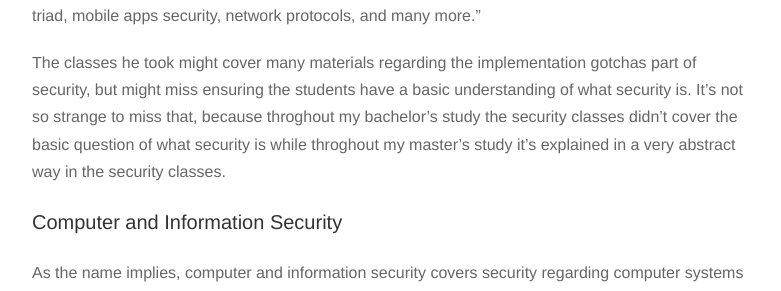
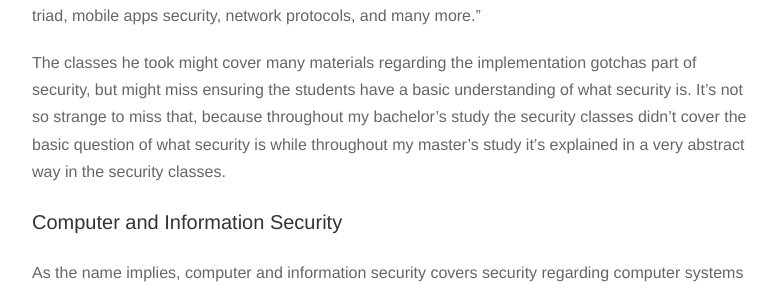
Before and after one commit to sdsdkkk/sdsdkkk.github.io, a Jekyll site: the page built from _posts/2018-05-05-thinking-about-security.markdown, in a window 1280 px wide and 900 px high, scrolled down 303 px. Shown: the part 206-497 px from the top of the window, without its empty margins (248-1029 px from the left). Built offline with Jekyll 4.4.1, drawn with Linux system fonts in a browser that asks for light colours; nearby versions of some CDN libraries; comment, search, counter and statistics services are not loaded.

Commit message:
Fix more typo

```diff
--- a/_posts/2018-05-05-thinking-about-security.markdown
+++ b/_posts/2018-05-05-thinking-about-security.markdown
@@ -10,7 +10,7 @@ I was attending a local data science event in my area not too long ago, and met
 
 After a bit of a chat, he told me that he's interested in computer and information security. But he found it as something hard to perceive, and the security class he took at university doesn't seem to give him much insight on it. I asked what was taught at the class, and he answered, "A lot of things. The CIA triad, mobile apps security, network protocols, and many more."
 
-The classes he took might cover many materials regarding the implementation gotchas part of security, but might miss ensuring the students have a basic understanding of what security is. It's not so strange to miss that, because throghout my bachelor's study the security classes didn't cover the basic question of what security is while throghout my master's study it's explained in a very abstract way in the security classes.
+The classes he took might cover many materials regarding the implementation gotchas part of security, but might miss ensuring the students have a basic understanding of what security is. It's not so strange to miss that, because throughout my bachelor's study the security classes didn't cover the basic question of what security is while throughout my master's study it's explained in a very abstract way in the security classes.
 
 ### Computer and Information Security
 
```
